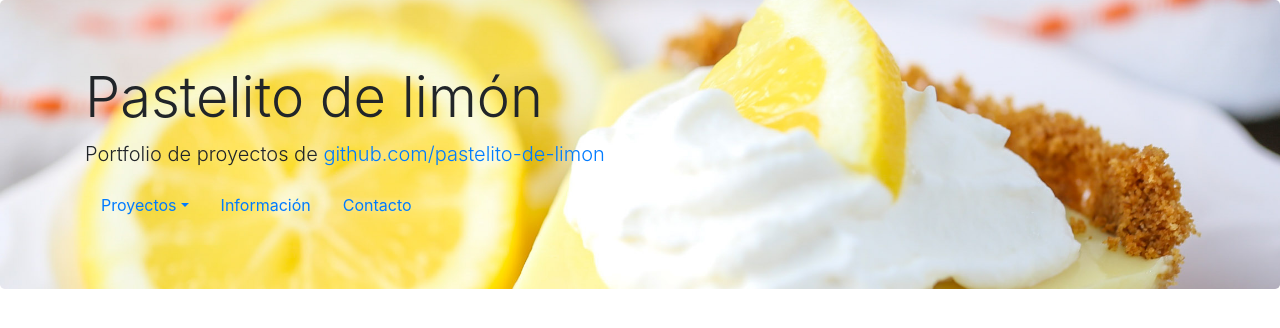
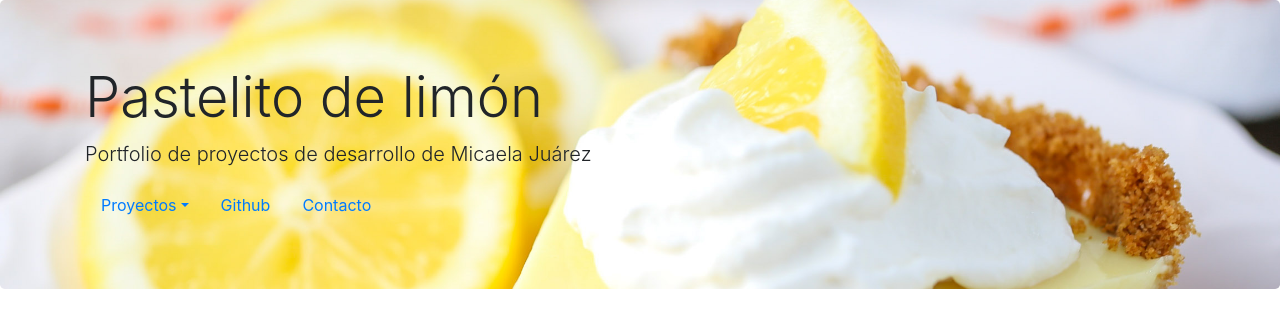
Before and after one commit to micaelajuarez/micaelajuarez.github.io, a plain HTML site: page index.html in a window 1280 px wide. Drawn offline with nearby package versions, Linux system fonts and the light colour scheme.

Commit message:
Limpieza de código y cambios pequeños

```diff
--- a/index.html
+++ b/index.html
@@ -1,8 +1,8 @@
 <!DOCTYPE html>
-<html lang="en">
+<html lang="es">
 <html>
 <head>
-	<title>Index :)</title>
+	<title>Pastelito de limón</title>
 	<meta charset="utf-8">
 	<meta name="viewport" content="width=device-width, initial-scale=1.0">
 	<link rel="stylesheet" href="https://maxcdn.bootstrapcdn.com/bootstrap/4.4.1/css/bootstrap.min.css">
@@ -15,7 +15,7 @@
 	<div class="jumbotron bg-cover text-black" style="background-image: url(pastel_bg_3.jpg)">
 		<div class="container">
 			<h1 class="display-4">Pastelito de limón</h1>
-			<p class="lead">Portfolio de proyectos de <a href="http://www.github.com/pastelito-de-limon">github.com/pastelito-de-limon</a></p>
+			<p class="lead">Portfolio de proyectos de desarrollo de Micaela Juárez</p>
 			<ul class="nav nav-pills">
 				<li class="nav-item dropdown">
 					<a class="nav-link dropdown-toggle" data-toggle="dropdown" href="#" role="button" aria-haspopup="true" aria-expanded="false">Proyectos</a>
@@ -27,31 +27,13 @@
 					</div>
 				</li>
 				<li class="nav-item">
-					<a class="nav-link" href="#">Información</a>
+					<a class="nav-link" href="http://www.github.com/pastelito-de-limon">Github</a>
 				</li>
 				<li class="nav-item">
 					<a class="nav-link" href="#">Contacto</a>
 				</li>
 			</ul>
-			<!--<hr class="my-4">
-			<p>It uses utility classes for typography and spacing to space content out within the larger container.</p>
-			<a class="btn btn-primary btn-lg" href="#" role="button">Learn more</a>-->
 		</div>
 	</div>
-	<!--<div class="jumbotron jumbotron-fluid p-3 bg-dark text-white">
-		<div class="row">
-			<div class="col">
-				<a class="navbar-brand" href="#">
-					<img src="pastel.jpg" alt="logo" style="width:10vw;">
-				</a>
-			</div>
-			<div class="col">
-				<h1 style="font-size:5vw">Hello World</h1>
-				<p>This is a paragraph.</p>
-			</div>
-		</div>
-	</div>
-	<nav class="navbar navbar-expand-sm bg-dark navbar-dark">
-	</nav>-->
 </body>
 </html>
```
